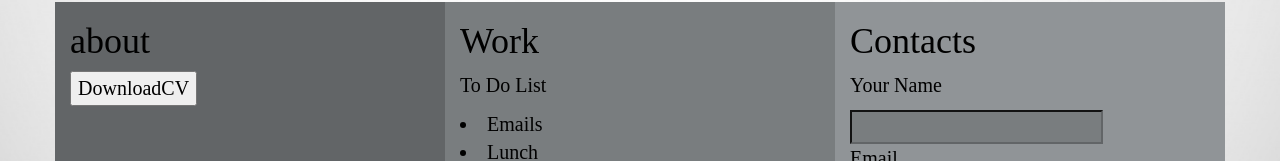
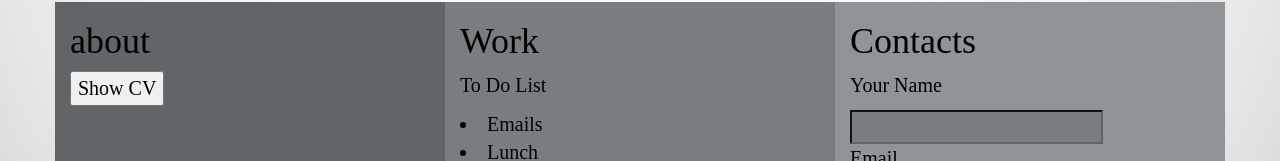
Before and after one commit to JoaquinMolina/joaquinmolina.github.io, a plain HTML site: page index.html in a window 1280 px wide. Shown: the part 749-910 px from the top of the page. Drawn offline with nearby package versions, Linux system fonts and the light colour scheme.

Commit message:
Update index.html

```diff
--- a/index.html
+++ b/index.html
@@ -37,7 +37,7 @@
         <section id="About" class="col-md-4">
             <h1>about</h1>
             <form method="get" action="https://c1.staticflickr.com/3/2443/3870577565_4f2971a548.jpg">
-                <button name="Download CP Button">DownloadCV</button>
+                <button name="Download CP Button">Show CV</button>
             </form>
         </section>
         <section id="Work" class="col-md-4">
```
